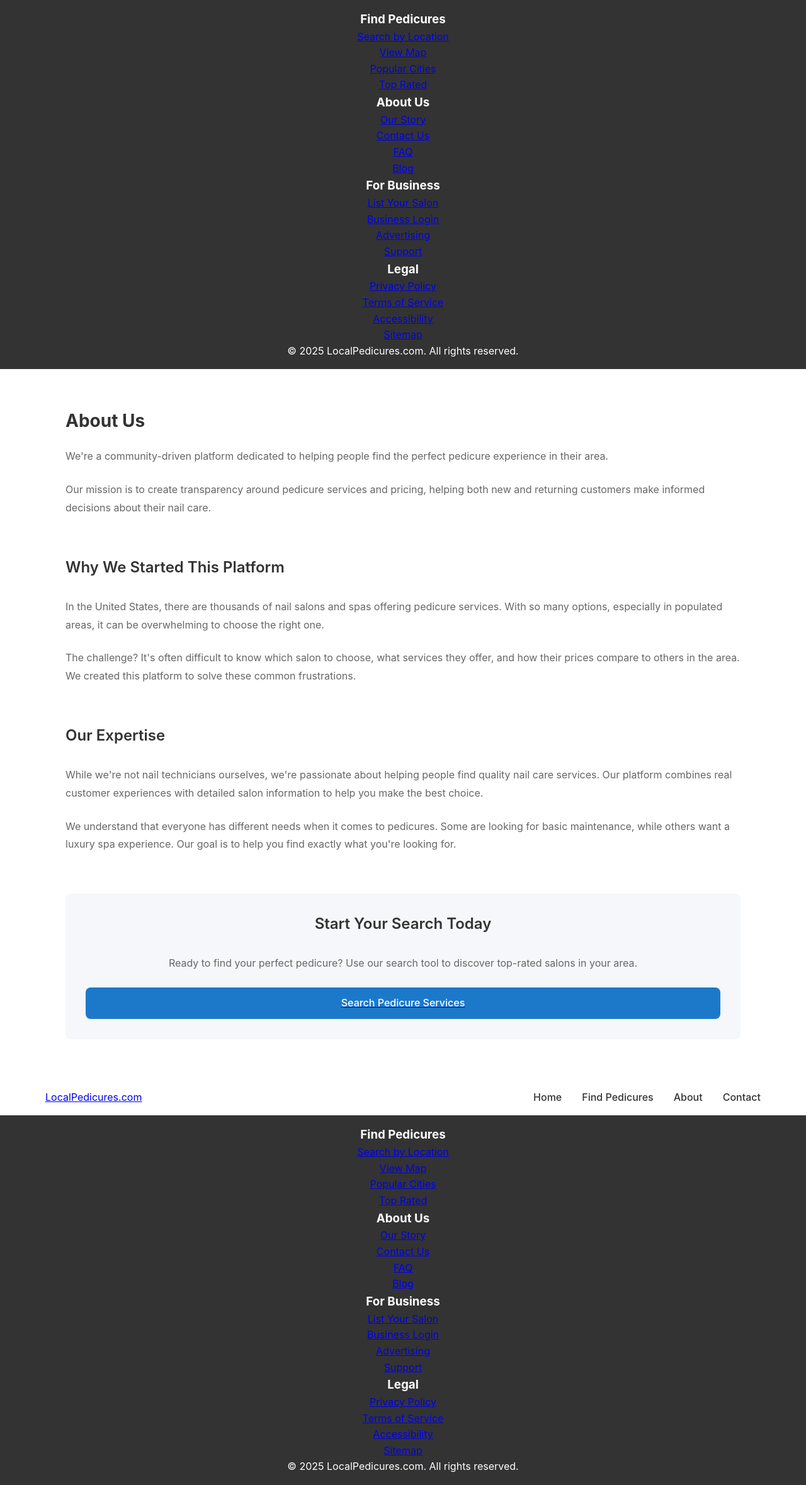
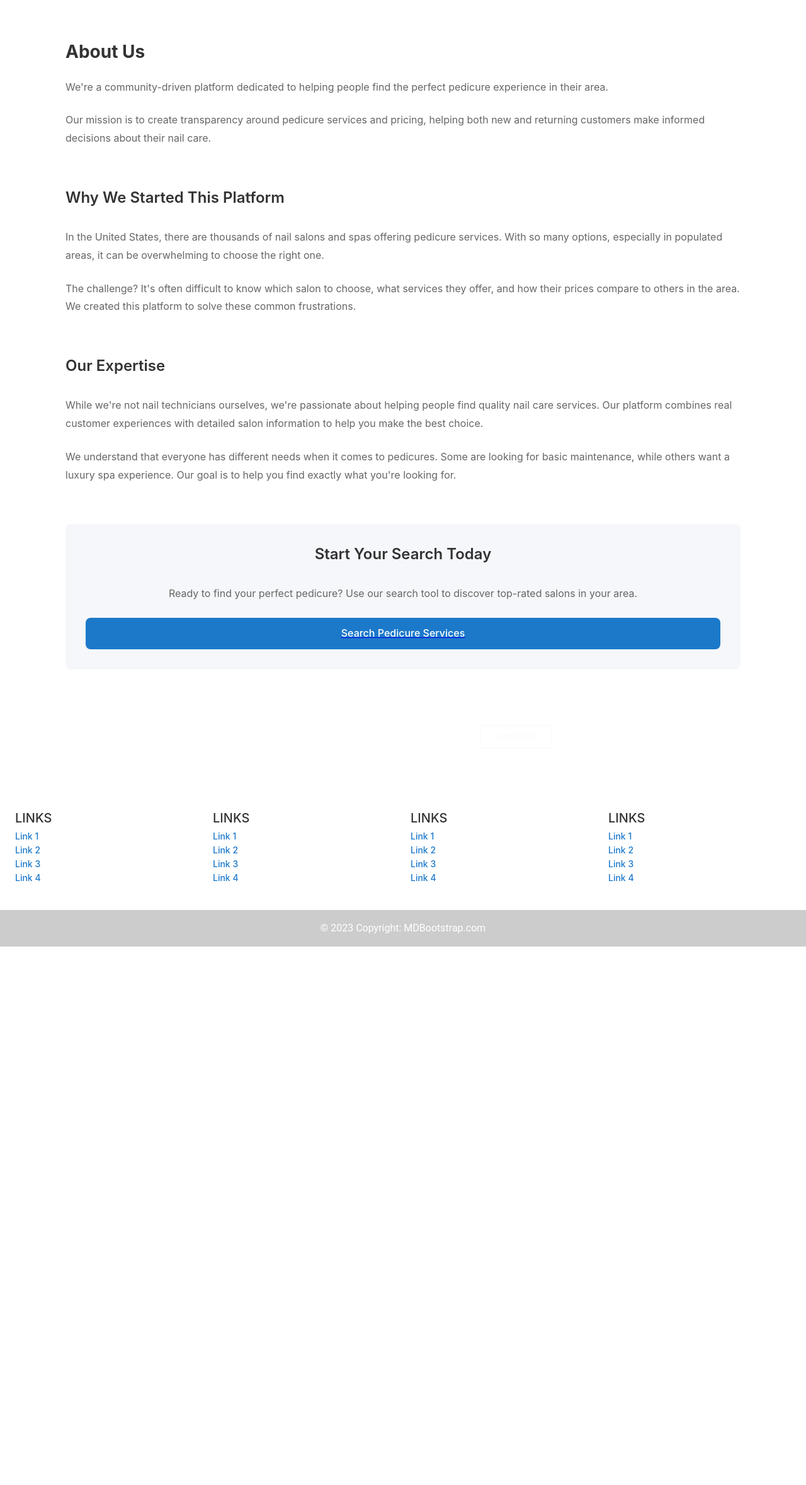
Before and after one commit to qrkedupwhiteboy/pedicure-nearme, a Flask app: page /about in a window 1280 px wide. Shown: the part 58-2416 px from the top of the page at 63% size. After the commit the page ends 1561 px from the top, so only its background shows below. Run offline with Flask 3, Linux system fonts and the light colour scheme.

Commit message:
styled footer, added footer / header to all pages

```diff
--- a/static/css/main.css
+++ b/static/css/main.css
@@ -658,7 +658,7 @@
 
 /* Footer */
 .main-footer {
-    background: #333;
+    background: #898989;
     color: white;
     padding: 1rem 0;
     text-align: center;
--- a/static/css/tokens.css
+++ b/static/css/tokens.css
@@ -283,6 +283,7 @@
         transition-duration: 0.2s;
         transition-property: color;
         transition-timing-function: ease;
+        cursor: pointer;
   }
 
   .nav-small {
--- a/templates/about.html
+++ b/templates/about.html
@@ -8,7 +8,7 @@
     <link rel="stylesheet" href="{{ url_for('static', filename='css/tokens.css') }}">
 </head>
 <body>
-    {% include 'components/header_footer.html' %}
+    {% include 'components/header.html' %}
     <main class="about-page">
         <div class="about-container">
             <section class="about-intro">
@@ -41,6 +41,6 @@
             </section>
         </div>
     </main>
-    {% include 'components/header_footer.html' %}
+    {% include 'components/footer.html' %}
 </body>
 </html>
--- a/templates/city_listings.html
+++ b/templates/city_listings.html
@@ -11,8 +11,7 @@
     <link rel="stylesheet" href="https://cdn.jsdelivr.net/gh/iconoir-icons/iconoir@main/css/iconoir.css" />
 </head>
 <body>
-    {% include 'components/header_footer.html' %}
-
+    {% include 'components/header.html' %}
     <main>
         <div class="breadcrumb">
             <a href="/" class="nav-regular">Local Pedicures</a>
@@ -162,6 +161,6 @@
         document.getElementById('rating-select').addEventListener('change', updateListings);
         document.getElementById('reviews-select').addEventListener('change', updateListings);
     </script>
-    {% include 'components/header_footer.html' %}
+    {% include 'components/footer.html' %}
 </body>
 </html>
--- /dev/null
+++ b/templates/components/footer.html
@@ -0,0 +1,329 @@
+
+<!-- Footer -->
+ <style>
+ .footer {
+  width: 100vw;
+  height: auto;
+  padding-top: 24px;
+  background: white;
+  display: inline-flex;
+  flex-direction: column;
+  justify-content: flex-start;
+  align-items: flex-start;
+}
+
+.form {
+  align-self: stretch;
+  padding: 0 1.5rem 1.5rem;
+  display: inline-flex;
+  justify-content: center;
+  align-items: center;
+  gap: 1.5rem;
+}
+
+.paragraph {
+  height: auto;
+  display: flex;
+  justify-content: flex-start;
+  align-items: flex-start;
+  gap: .5rem;
+}
+
+.paragraph-standard {
+  flex: 1;
+  text-align: center;
+  color: white;
+  font-size: 16px;
+  font-family: Roboto;
+  font-weight: 500;
+  line-height: 1.5rem;
+  word-wrap: break-word;
+}
+
+.input {
+  height: 2rem;
+  padding: .25rem .75rem;
+  border-radius: .25rem;
+  border: 1px solid white;
+  display: flex;
+  justify-content: flex-start;
+  align-items: flex-start;
+}
+
+.email-address {
+  flex: 1;
+  color: white;
+  font-size: 16px;
+  font-family: Roboto;
+  font-weight: 400;
+  line-height: 1.5rem;
+  word-wrap: break-word;
+}
+
+.button {
+  padding: .5rem 1.5rem .5rem;
+  border-radius: 4px;
+  border: 2px solid #FBFBFB;
+  display: flex;
+  justify-content: center;
+  align-items: center;
+  overflow: hidden;
+}
+
+.button-text {
+  color: #FBFBFB;
+  font-size: 12px;
+  font-family: Roboto;
+  font-weight: 500;
+  text-transform: uppercase;
+  line-height: 18px;
+  word-wrap: break-word;
+}
+
+.text {
+  align-self: stretch;
+  padding: 0 24px 24px;
+  display: inline-flex;
+  justify-content: center;
+  align-items: center;
+  gap: 8px;
+}
+
+.links {
+  align-self: stretch;
+  display: inline-flex;
+  justify-content: flex-start;
+  align-items: flex-start;
+}
+
+.footer-container {
+  flex: 1;
+  align-self: stretch;
+  padding: 0 12px;
+  display: flex;
+  justify-content: space-between;
+  align-items: flex-start;
+}
+
+.row {
+  flex: 1;
+  height: 160px;
+  display: flex;
+  justify-content: flex-start;
+  align-items: flex-start;
+}
+
+.col {
+  flex: 1;
+  padding: 0 12px 24px;
+  display: inline-flex;
+  flex-direction: column;
+  justify-content: flex-start;
+  align-items: flex-start;
+}
+
+.heading {
+  align-self: stretch;
+  height: 32px;
+  padding-bottom: 8px;
+  display: flex;
+  flex-direction: column;
+  justify-content: flex-start;
+  align-items: flex-start;
+}
+
+.heading-container {
+  align-self: stretch;
+  display: inline-flex;
+  justify-content: flex-start;
+  align-items: flex-start;
+  gap: 10px;
+}
+
+.heading-h1 {
+  flex: 1;
+  text-align: center;
+  color: white;
+  font-size: 20px;
+  font-family: Roboto;
+  font-weight: 500;
+  line-height: 24px;
+  word-wrap: break-word;
+}
+
+.link {
+  align-self: stretch;
+  display: inline-flex;
+  justify-content: flex-start;
+  align-items: flex-start;
+  gap: 10px;
+}
+
+.link-primary-base {
+  flex: 1;
+  text-align: center;
+  color: #FBFBFB;
+  font-size: 16px;
+  font-family: Roboto;
+  font-weight: 400;
+  line-height: 25.6px;
+  word-wrap: break-word;
+}
+
+.copyright {
+  align-self: stretch;
+  padding: 16px;
+  background: rgba(0, 0, 0, 0.2);
+  display: inline-flex;
+  justify-content: space-between;
+  align-items: center;
+}
+
+.content {
+  flex: 1;
+  height: 26px;
+  display: flex;
+  justify-content: center;
+  align-items: center;
+  gap: 4px;
+}
+
+.copyright-text, .website {
+  color: white;
+  font-size: 16px;
+  font-family: Roboto;
+  font-weight: 400;
+  line-height: 25.6px;
+  word-wrap: break-word;
+}
+
+
+ </style>
+    <!-- Footer Container -->
+<footer class="footer">
+    <!-- Newsletter Form -->
+    <div class="form">
+      <div class="paragraph">
+        <div class="paragraph-standard">Sign up for our newsletter</div>
+      </div>
+      <div class="input">
+        <div class="email-address">Email address</div>
+      </div>
+      <div class="button">
+        <div class="button-text">Subscribe</div>
+      </div>
+    </div>
+
+    <!-- Description Text -->
+    <div class="text">
+      <div class="paragraph">
+        <div class="paragraph-standard">Lorem ipsum dolor sit amet consectetur adipisicing elit. Sunt distinctio earum repellat quaerat voluptatibus placeat nam, commodi optio pariatur est quia magnam eum harum corrupti dicta, aliquam sequi voluptate quas.</div>
+      </div>
+    </div>
+
+    <!-- Links Section -->
+    <div class="links">
+      <div class="footer-container">
+        <div class="row">
+          <!-- Repeated 4 times -->
+          <div class="col">
+            <div class="heading">
+              <div class="heading-container">
+                <div class="h3" style=>LINKS</div>
+              </div>
+            </div>
+            <div class="link">
+              <div class="nav-regular">Link 1</div>
+            </div>
+            <div class="link">
+              <div class="nav-regular">Link 2</div>
+            </div>
+            <div class="link">
+              <div class="nav-regular">Link 3</div>
+            </div>
+            <div class="link">
+              <div class="nav-regular">Link 4</div>
+            </div>
+          </div>
+          <!-- Repeat col div 3 more times -->
+        </div>
+        <div class="row">
+            <!-- Repeated 4 times -->
+            <div class="col">
+              <div class="heading">
+                <div class="heading-container">
+                <div class="h3" style=>LINKS</div>
+                </div>
+              </div>
+              <div class="link">
+                <div class="nav-regular">Link 1</div>
+              </div>
+              <div class="link">
+                <div class="nav-regular">Link 2</div>
+              </div>
+              <div class="link">
+                <div class="nav-regular">Link 3</div>
+              </div>
+              <div class="link">
+                <div class="nav-regular">Link 4</div>
+              </div>
+            </div>
+            <!-- Repeat col div 3 more times -->
+          </div>
+          <div class="row">
+            <!-- Repeated 4 times -->
+            <div class="col">
+              <div class="heading">
+                <div class="heading-container">
+                <div class="h3" style=>LINKS</div>
+                </div>
+              </div>
+              <div class="link">
+                <div class="nav-regular">Link 1</div>
+              </div>
+              <div class="link">
+                <div class="nav-regular">Link 2</div>
+              </div>
+              <div class="link">
+                <div class="nav-regular">Link 3</div>
+              </div>
+              <div class="link">
+                <div class="nav-regular">Link 4</div>
+              </div>
+            </div>
+            <!-- Repeat col div 3 more times -->
+          </div>
+          <div class="row">
+            <!-- Repeated 4 times -->
+            <div class="col">
+              <div class="heading">
+                <div class="heading-container">
+                <div class="h3" style=>LINKS</div>
+                </div>
+              </div>
+              <div class="link">
+                <div class="nav-regular">Link 1</div>
+              </div>
+              <div class="link">
+                <div class="nav-regular">Link 2</div>
+              </div>
+              <div class="link">
+                <div class="nav-regular">Link 3</div>
+              </div>
+              <div class="link">
+                <div class="nav-regular">Link 4</div>
+              </div>
+            </div>
+            <!-- Repeat col div 3 more times -->
+          </div>
+      </div>
+    </div>
+
+    <!-- Copyright Section -->
+    <div class="copyright">
+      <div class="content">
+        <div class="copyright-text">© 2023 Copyright:</div>
+        <div class="website">MDBootstrap.com</div>
+      </div>
+    </div>
+</footer>
--- /dev/null
+++ b/templates/components/header.html
@@ -0,0 +1,15 @@
+<header class="main-header">
+    <div class="container">
+        <div class="logo">
+            <a href="/">LocalPedicures.com</a>
+        </div>
+        <nav class="main-nav">
+            <ul>
+                <li><a href="/">Home</a></li>
+                <li><a href="/search">Find Pedicures</a></li>
+                <li><a href="/about">About</a></li>
+                <li><a href="/contact">Contact</a></li>
+            </ul>
+        </nav>
+    </div>
+</header>
--- a/templates/components/header_footer.html
+++ /dev/null
@@ -1,61 +0,0 @@
-<!-- Header -->
-<header class="main-header">
-    <div class="container">
-        <div class="logo">
-            <a href="/">LocalPedicures.com</a>
-        </div>
-        <nav class="main-nav">
-            <ul>
-                <li><a href="/">Home</a></li>
-                <li><a href="/search">Find Pedicures</a></li>
-                <li><a href="/about">About</a></li>
-                <li><a href="/contact">Contact</a></li>
-            </ul>
-        </nav>
-    </div>
-</header>
-
-<!-- Footer -->
-<footer class="main-footer">
-    <div class="footer-content">
-        <div class="footer-section">
-            <h3>Find Pedicures</h3>
-            <ul>
-                <li><a href="/search">Search by Location</a></li>
-                <li><a href="/map">View Map</a></li>
-                <li><a href="/popular-cities">Popular Cities</a></li>
-                <li><a href="/top-rated">Top Rated</a></li>
-            </ul>
-        </div>
-        <div class="footer-section">
-            <h3>About Us</h3>
-            <ul>
-                <li><a href="/about">Our Story</a></li>
-                <li><a href="/contact">Contact Us</a></li>
-                <li><a href="/faq">FAQ</a></li>
-                <li><a href="/blog">Blog</a></li>
-            </ul>
-        </div>
-        <div class="footer-section">
-            <h3>For Business</h3>
-            <ul>
-                <li><a href="/list-your-business">List Your Salon</a></li>
-                <li><a href="/business-login">Business Login</a></li>
-                <li><a href="/advertising">Advertising</a></li>
-                <li><a href="/business-support">Support</a></li>
-            </ul>
-        </div>
-        <div class="footer-section">
-            <h3>Legal</h3>
-            <ul>
-                <li><a href="/privacy">Privacy Policy</a></li>
-                <li><a href="/terms">Terms of Service</a></li>
-                <li><a href="/accessibility">Accessibility</a></li>
-                <li><a href="/sitemap">Sitemap</a></li>
-            </ul>
-        </div>
-    </div>
-    <div class="footer-bottom">
-        <p>&copy; 2025 LocalPedicures.com. All rights reserved.</p>
-    </div>
-</footer>
--- a/templates/contact.html
+++ b/templates/contact.html
@@ -8,7 +8,7 @@
     <link rel="stylesheet" href="{{ url_for('static', filename='css/tokens.css') }}">
 </head>
 <body>
-    {% include 'components/header_footer.html' %}
+    {% include 'components/header.html' %}
     <main class="contact-page">
         <div class="contact-container">
             <section class="contact-intro">
@@ -35,6 +35,6 @@
             </section>
         </div>
     </main>
-    {% include 'components/header_footer.html' %}
+    {% include 'components/footer.html' %}
 </body>
 </html>
--- a/templates/index.html
+++ b/templates/index.html
@@ -11,7 +11,7 @@
 
 </head>
 <body>
-    {% include 'components/header_footer.html' %}
+    {% include 'components/header.html' %}
 
     <main>
         <!-- Hero Section -->
@@ -392,7 +392,7 @@
         </section>
     </main>
 
-    {% include 'components/header_footer.html' %}
+    {% include 'components/footer.html' %}
 
     <script src="{{ url_for('static', filename='js/geolocation.js') }}"></script>
     <script src="{{ url_for('static', filename='js/faq.js') }}"></script>
--- a/templates/listing.html
+++ b/templates/listing.html
@@ -11,7 +11,8 @@
 
 </head>
 <body>
-    {% include 'components/header_footer.html' %}
+    {% include 'components/header.html' %}
+
 
     <main>
       <div class="breadcrumb">
@@ -295,6 +296,6 @@
         </div>
     </main>
     <script src="{{ url_for('static', filename='js/distance-calculator.js') }}" defer></script>
-    {% include 'components/header_footer.html' %}
+    {% include 'components/footer.html' %}
 </body>
 </html>
--- a/templates/state_listings.html
+++ b/templates/state_listings.html
@@ -11,13 +11,13 @@
     <link rel="stylesheet" href="https://cdn.jsdelivr.net/gh/iconoir-icons/iconoir@main/css/iconoir.css" />
 </head>
 <body>
-    {% include 'components/header_footer.html' %}
+    {% include 'components/header.html' %}
 
     <main>
         <div class="breadcrumb">
                     <a href="/" class="nav-regular">Local Pedicures</a>
                     <i class="iconoir-nav-arrow-right"></i>
-                    <a href="/cities-with-pedicures-in/{{state}}" class="nav-regular breadcrumb-link inactive">{{state_name}} Cities with Pedicures</a>
+                    <a href="#" class="nav-regular breadcrumb-link inactive">{{state_name}} Cities with Pedicures</a>
                   </div>
         <div class="listings-container">
             <div class="filters-sidebar">
@@ -74,6 +74,6 @@
 
         document.getElementById('sort-select').addEventListener('change', updateListings);
     </script>
-    {% include 'components/header_footer.html' %}
+    {% include 'components/footer.html' %}
 </body>
 </html>
```
